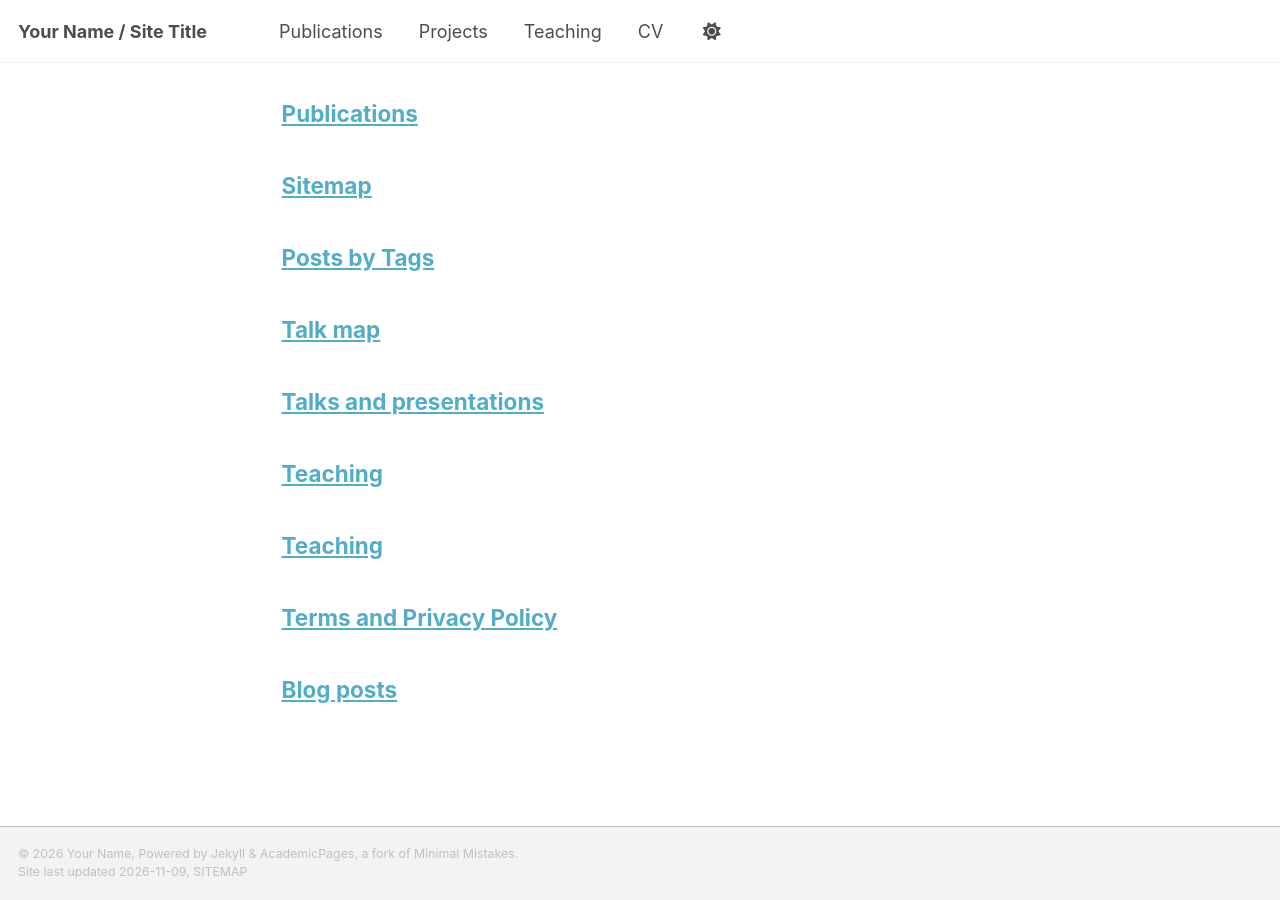
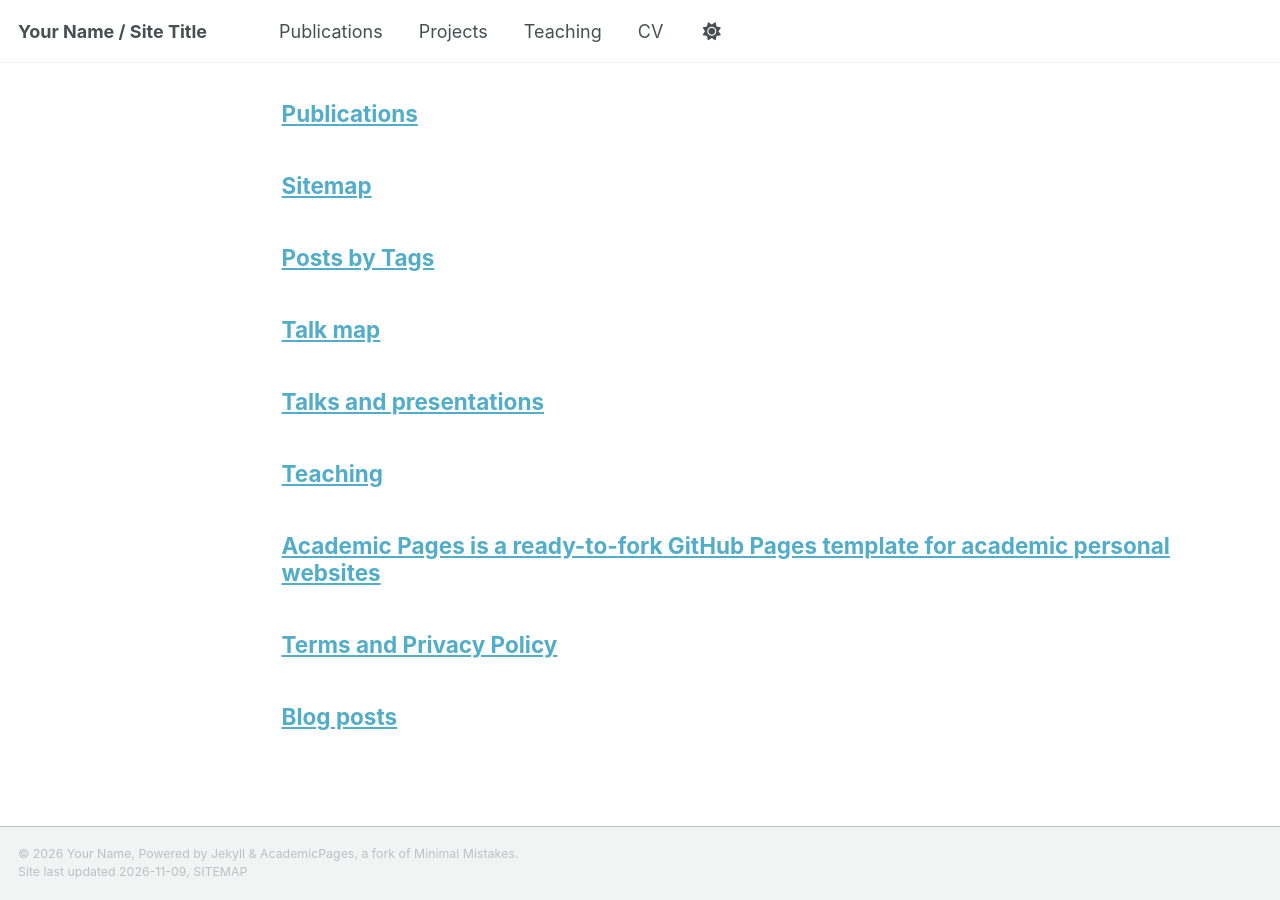
Before and after one commit to fgiardine/fgiardine.github.io, a Jekyll site: the page built from _pages/page-archive.html, in a window 1280 px wide and 900 px high, scrolled down 819 px. Built offline with Jekyll 4.4.1, drawn with Linux system fonts in a browser that asks for light colours; a script bundle is joined from its source files by our own code; a style sheet for code colours, icons or effects is not loaded; part of the change alters nothing that is shown.

Commit message:
Update teaching_berkeley.md

```diff
--- a/_pages/teaching_berkeley.md
+++ b/_pages/teaching_berkeley.md
@@ -1,62 +1,56 @@
 ---
-title: "Teaching"
-layout: gridlay
-sitemap: false
-permalink: /teaching/
+permalink: /
+title: "Academic Pages is a ready-to-fork GitHub Pages template for academic personal websites"
+author_profile: true
+redirect_from:
+  - /teaching/
+  - /teaching.html
 ---
 
-<style>
-img{
-  border-radius: 11px;
-}
-.col-md-3 {
-  margin-top:10px;
-  margin-bottom:10px;
-  padding:0px;
-  display:block;
-  overflow:hidden;
-  text-align:center;
-  display: table-cell;
-  background: white;
-  border-radius: 20px;
-  height: auto;
-}
-iframe {
-  margin:0;
-  padding:0;
-  width: 175px;
-  display: inline;
-  vertical-align: middle;
-}
-</style>
+This is the front page of a website that is powered by the [Academic Pages template](https://github.com/academicpages/academicpages.github.io) and hosted on GitHub pages. [GitHub pages](https://pages.github.com) is a free service in which websites are built and hosted from code and data stored in a GitHub repository, automatically updating when a new commit is made to the repository. This template was forked from the [Minimal Mistakes Jekyll Theme](https://mmistakes.github.io/minimal-mistakes/) created by Michael Rose, and then extended to support the kinds of content that academics have: publications, talks, teaching, a portfolio, blog posts, and a dynamically-generated CV. Incidentally, these same features make it a great template for anyone that needs to show off a professional template!
 
-## Teaching
+ You can fork [this template](https://github.com/academicpages/academicpages.github.io) right now, modify the configuration and Markdown files, add your own PDFs and other content, and have your own site for free, with no ads!
 
-<div class="jumbotron">
-<div class="col-md-12 col-sm-12">
-<h4>Introduction to Electric Power and Renewable Energy (GSI, Spring 2024, Spring 2025)</h4>
+A data-driven personal website
+======
+Like many other Jekyll-based GitHub Pages templates, Academic Pages makes you separate the website's content from its form. The content & metadata of your website are in structured Markdown files, while various other files constitute the theme, specifying how to transform that content & metadata into HTML pages. You keep these various Markdown (.md), YAML (.yml), HTML, and CSS files in a public GitHub repository. Each time you commit and push an update to the repository, the [GitHub pages](https://pages.github.com/) service creates static HTML pages based on these files, which are hosted on GitHub's servers free of charge.
 
+Many of the features of dynamic content management systems (like Wordpress) can be achieved in this fashion, using a fraction of the computational resources and with far less vulnerability to hacking and DDoSing. You can also modify the theme to your heart's content without touching the content of your site. If you get to a point where you've broken something in Jekyll/HTML/CSS beyond repair, your Markdown files describing your talks, publications, etc. are safe. You can rollback the changes or even delete the repository and start over - just be sure to save the Markdown files! You can also write scripts that process the structured data on the site, such as [this one](https://github.com/academicpages/academicpages.github.io/blob/master/talkmap.ipynb) that analyzes metadata in pages about talks to display [a map of every location you've given a talk](https://academicpages.github.io/talkmap.html).
 
-<a href="https://www2.eecs.berkeley.edu/Courses/EE108/">EE 108: Introduction to Electric Power and Renewable Energy</a>
-: This is the first EECS course in the power and energy sequence at UC Berkeley. It was first offered in Spring 2024, and I had the honor of being head GSI both semesters under Professor Pilawa-Podgurski. This course is designed to introduce students to modeling loads as complex impedances, developing fluency in analyzing how our homes interact with distribution grids, and understanding the role that power conversion plays in enabling the renewable energy transition.
+For those users that need more advanced functionality, the template also supports the following popular tools:
+- [MathJax](https://www.mathjax.org/) for mathematical equations
+- [Mermaid](https://mermaid.js.org/) for diagraming
+- [Plotly](https://plotly.com/javascript/) for plotting
 
-Additionally, we use weekly live lecture demonstrations to make key concepts tangible. Every semester, these elicit tons of insightful questions, and really bring big ideas home for students.
+Getting started
+======
+1. Register a GitHub account if you don't have one and confirm your e-mail (required!)
+1. Fork [this template](https://github.com/academicpages/academicpages.github.io) by clicking the "Use this template" button in the top right.
+1. Go to the repository's settings (rightmost item in the tabs that start with "Code", should be below "Unwatch"). Rename the repository "[your GitHub username].github.io", which will also be your website's URL.
+1. Set site-wide configuration and create content & metadata (see below -- also see [this set of diffs](https://archive.is/3TPas) showing what files were changed to set up [an example site](https://getorg-testacct.github.io) for a user with the username "getorg-testacct")
+1. Upload any files (like PDFs, .zip files, etc.) to the files/ directory. They will appear at https://[your GitHub username].github.io/files/example.pdf.
+1. Check status by going to the repository settings, in the "GitHub pages" section
 
-As a GSI, I am most proud that many students in the course begin without prior circuit theory exposure, and by the end of the course are able to confidently analyze the operation of AC-DC/DC-AC power converters.
+Site-wide configuration
+------
+The main configuration file for the site is in the base directory in [_config.yml](https://github.com/academicpages/academicpages.github.io/blob/master/_config.yml), which defines the content in the sidebars and other site-wide features. You will need to replace the default variables with ones about yourself and your site's github repository. The configuration file for the top menu is in [_data/navigation.yml](https://github.com/academicpages/academicpages.github.io/blob/master/_data/navigation.yml). For example, if you don't have a portfolio or blog posts, you can remove those items from that navigation.yml file to remove them from the header.
 
-<div class="container">
-<div class="row">
-<center>
-<img src="{{ site.url }}{{ site.baseurl }}/images/demo.png" width="100%"/><br/>
-Lightbulb dimmer demo showing the use of phase-controlled rectifiers. <br/>
-</center>
-</div>
-</div>
-<br/>
+Create content & metadata
+------
+For site content, there is one Markdown file for each type of content, which are stored in directories like _publications, _talks, _posts, _teaching, or _pages. For example, each talk is a Markdown file in the [_talks directory](https://github.com/academicpages/academicpages.github.io/tree/master/_talks). At the top of each Markdown file is structured data in YAML about the talk, which the theme will parse to do lots of cool stuff. The same structured data about a talk is used to generate the list of talks on the [Talks page](https://academicpages.github.io/talks), each [individual page](https://academicpages.github.io/talks/2012-03-01-talk-1) for specific talks, the talks section for the [CV page](https://academicpages.github.io/cv), and the [map of places you've given a talk](https://academicpages.github.io/talkmap.html) (if you run this [python file](https://github.com/academicpages/academicpages.github.io/blob/master/talkmap.py) or [Jupyter notebook](https://github.com/academicpages/academicpages.github.io/blob/master/talkmap.ipynb), which creates the HTML for the map based on the contents of the _talks directory).
 
-<div class="jumbotron">
-<div class="col-md-12 col-sm-12">
-<h4>Certificate Program for Teaching and Learning in Higher Education</h4>
-This optional certificate program is one that I have undertaken to better prepare myself to develop and teach undergraduate courses. Beyond additional training, I have had the opportunity to work on course design and hone my pedagogical philosophies. I expect to complete my portfolio in Fall 2025.
-</div>
-</div>
+**Markdown generator**
+
+The repository includes [a set of Jupyter notebooks](https://github.com/academicpages/academicpages.github.io/tree/master/markdown_generator
+) that converts a CSV containing structured data about talks or presentations into individual Markdown files that will be properly formatted for the Academic Pages template. The sample CSVs in that directory are the ones I used to create my own personal website at stuartgeiger.com. My usual workflow is that I keep a spreadsheet of my publications and talks, then run the code in these notebooks to generate the Markdown files, then commit and push them to the GitHub repository.
+
+How to edit your site's GitHub repository
+------
+Many people use a git client to create files on their local computer and then push them to GitHub's servers. If you are not familiar with git, you can directly edit these configuration and Markdown files directly in the github.com interface. Navigate to a file (like [this one](https://github.com/academicpages/academicpages.github.io/blob/master/_talks/2012-03-01-talk-1.md) and click the pencil icon in the top right of the content preview (to the right of the "Raw | Blame | History" buttons). You can delete a file by clicking the trashcan icon to the right of the pencil icon. You can also create new files or upload files by navigating to a directory and clicking the "Create new file" or "Upload files" buttons.
+
+Example: editing a Markdown file for a talk
+![Editing a Markdown file for a talk](/images/editing-talk.png)
+
+For more info
+------
+More info about configuring Academic Pages can be found in [the guide](https://academicpages.github.io/markdown/), the [growing wiki](https://github.com/academicpages/academicpages.github.io/wiki), and you can always [ask a question on GitHub](https://github.com/academicpages/academicpages.github.io/discussions). The [guides for the Minimal Mistakes theme](https://mmistakes.github.io/minimal-mistakes/docs/configuration/) (which this theme was forked from) might also be helpful.
```
